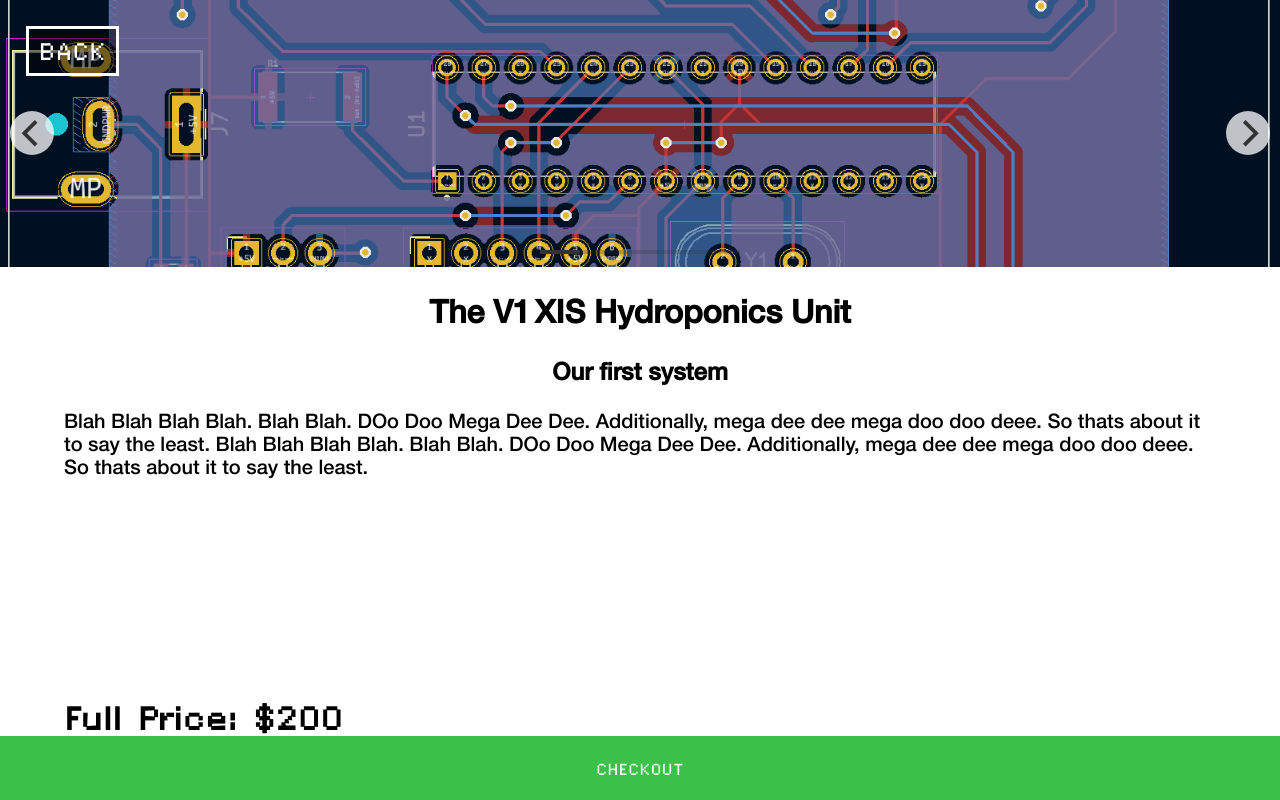
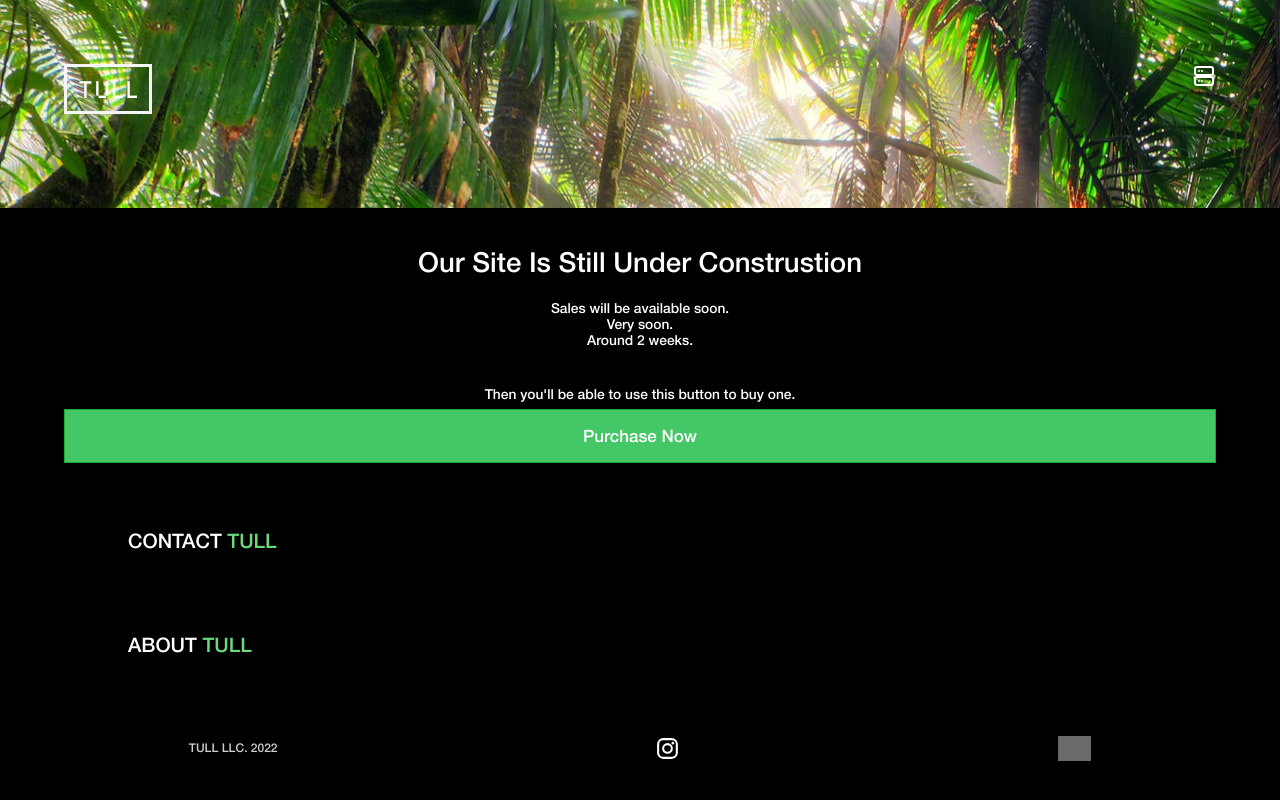
Before and after one commit to Randybutternugs/Xis, a Flask app: page /sell in a window 1280 px wide. Run offline with Flask 3, Linux system fonts and the light colour scheme; some libraries are stand-ins or nearby versions; grey boxes are pictures that could not be loaded.

Commit message:
Site additions, removed unfinished pages

```diff
--- a/xissite/templates/home.html
+++ b/xissite/templates/home.html
@@ -4,7 +4,7 @@
 {% block pagetitle %} TULL{% endblock %}
 {%block titleicon %}<img src="../static/icons/databaseicon.svg" class="topicon" onclick="window.top.location.href='/viewdb';"> {% endblock %}
 {% block content %}
-<div class="buffer-card"> <span class="subhead"> <p class="title"> Hellloooo</p> </br> <p class="info">A system with more functionality at a much lower price. </br> The Hydroponics industry is overcharging consumers. </br> Milking you like a cow.</p> <p class="purchtext"> Go on, Get One.</p></span>  <a href="/sell" class="BuyButton">Purchase Now</a></div>
+<div class="buffer-card"> <span class="subhead"> <p class="title">Our Site Is Still Under Construstion</p> </br> <p class="info">Sales will be available soon.</br> Very soon. </br> Around 2 weeks.</p> <p class="purchtext"> Then you'll be able to use this button to buy one.</p></span>  <a href="/sell" class="BuyButton">Purchase Now</a></div>
 <div class="card"><a id="contact" href="/contact"> CONTACT <span style="color: #6DD87D;">TULL</span> </a></div>
 <div class="card"><a id="about" href="/about"> ABOUT <span style="color: #6DD87D;">TULL</span> </a></div>
 <div class="card-footer">  <p>TULL LLC. 2022</p> <img src="../static/icons/instagram.svg"> <img src="../static/icons/twitter.svg"> </div>
--- a/xissite/views.py
+++ b/xissite/views.py
@@ -18,11 +18,13 @@ def home():
 @views.route('/sell')
 @csrf.exempt
 def sale():
-    return render_template("sell.html")
+    return render_template("home.html")
+    #return render_template("sell.html")
 
 @views.route('/about')
 def about():
-    return render_template("about.html")
+    return render_template("home.html")
+    #return render_template("about.html")
 
 @views.route('/contact', methods=['GET','POST'])
 def contact():
@@ -48,8 +50,8 @@ def contact():
             errcolo = 'red'
             flash(u'Error: Please Check Your Information or Try Refreshing The Page')
 
-
-    return render_template("contact.html", form=form, errcolo=errcolo)
+    return render_template("home.html")
+    #return render_template("contact.html", form=form, errcolo=errcolo)
 
 class ContactForm(FlaskForm):
     feedbackemail = StringField('Email', validators=[DataRequired(), Length(min = 1, max = 40), Email(message=None, check_deliverability=True, allow_smtputf8=True, allow_empty_local=False)])
```
